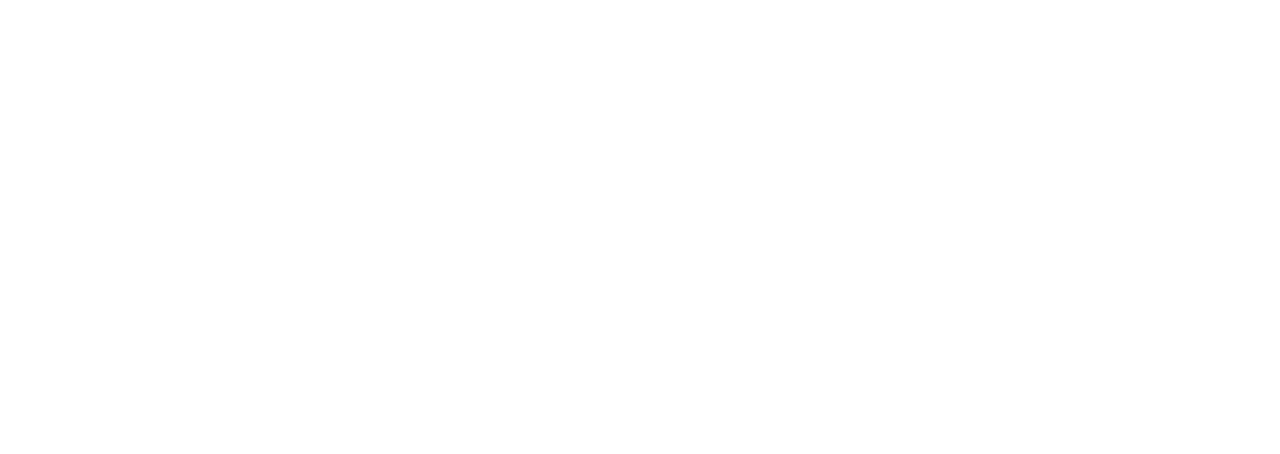
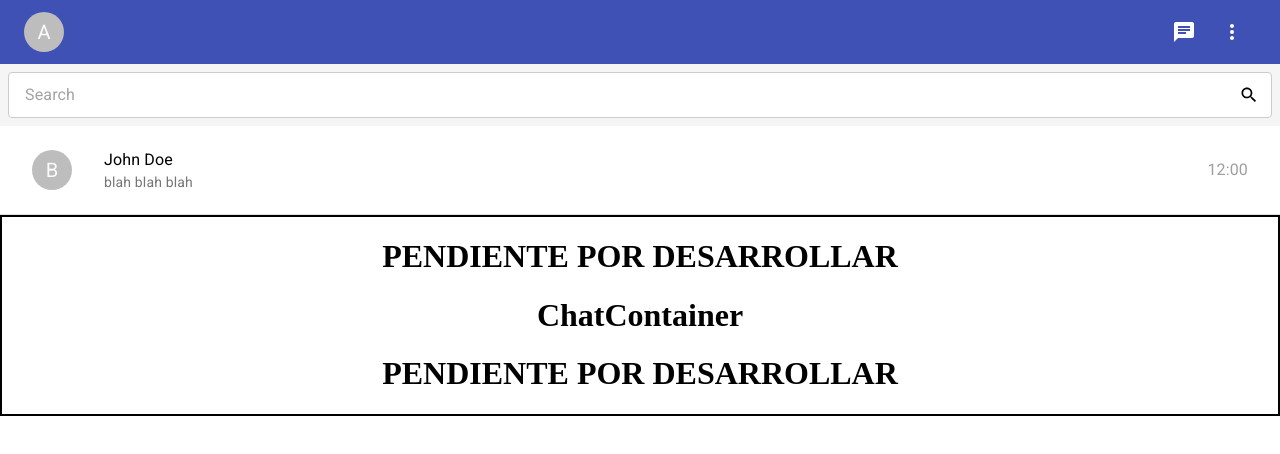
Before and after one commit to Eduardo-L-R/Proyecto-web-mensajeria, a React (Create React App) app in the folder proyecto-mensajeria-tiempo-real/: page /Panel-Inicio in a window 1280 px wide. Shown: the top 454 px of the page. Built offline with nearby package versions, Linux system fonts and the light colour scheme.

Commit message:
Se agrega a Enrutador Sidebar y ChatContainer, en la seccion /Panel-Inicio, se agrega ChatContainer como <h1> Pendiente </h1>

```diff
--- a/proyecto-mensajeria-tiempo-real/src/components/enrutador.jsx
+++ b/proyecto-mensajeria-tiempo-real/src/components/enrutador.jsx
@@ -2,6 +2,8 @@
 import {Route, Switch} from 'react-router-dom'
 import IniciarSession from './iniciar-sesion/SignIn';
 import Registrarse from './registrarse/SignUp';
+import Sidebar from './panel-inicio/sidebar/SideBar';
+import ChatContainer from './panel-inicio/contenedor-chat/ChatContainer';
 // import PanelDeInicio from './panel-inicio/'
 
 export const Enrutador = ()=>{
@@ -16,6 +18,10 @@
             <Route path="/Registro">
                 <Registrarse />
             </Route>
+            <Route path="/Panel-Inicio">
+                <Sidebar />
+                <ChatContainer />
+            </Route>
         </Switch>
     )
 };
--- a/proyecto-mensajeria-tiempo-real/src/components/panel-inicio/contenedor-chat/ChatContainer.jsx
+++ b/proyecto-mensajeria-tiempo-real/src/components/panel-inicio/contenedor-chat/ChatContainer.jsx
@@ -0,0 +1,11 @@
+import React from 'react';
+
+export default function ChatContainer(){
+    return(
+        <div style={{border:"solid 2px black"}}>
+        <h1 style={{textAlign:"center"}}>PENDIENTE POR DESARROLLAR</h1>
+        <h1 style={{textAlign:"center"}}>ChatContainer</h1>
+        <h1 style={{textAlign:"center"}}>PENDIENTE POR DESARROLLAR</h1>
+        </div>
+    )
+};
--- a/proyecto-mensajeria-tiempo-real/src/components/panel-inicio/sidebar/SideBar.jsx
+++ b/proyecto-mensajeria-tiempo-real/src/components/panel-inicio/sidebar/SideBar.jsx
@@ -1,7 +1,7 @@
 import React from 'react'
-import Navbar from './Navbar'
-import SearchBar from './SearchBar'
-import ConversationList from './ConversationList'
+import Navbar from './Componentes-Sidebar/Navbar';
+import SearchBar from './Componentes-Sidebar/SearchBar';
+import ConversationList from './Componentes-Sidebar/ConversationList';
 
 function SideBar() {
   return (
```
Also changed, not shown: proyecto-mensajeria-tiempo-real/src/components/panel-inicio/sidebar/Componentes-Sidebar/ConversationList.jsx (renamed from proyecto-mensajeria-tiempo-real/src/components/panel-inicio/sidebar/ConversationList.jsx), proyecto-mensajeria-tiempo-real/src/components/panel-inicio/sidebar/Componentes-Sidebar/Navbar.jsx (renamed from proyecto-mensajeria-tiempo-real/src/components/panel-inicio/sidebar/Navbar.jsx), proyecto-mensajeria-tiempo-real/src/components/panel-inicio/sidebar/Componentes-Sidebar/SearchBar.jsx (renamed from proyecto-mensajeria-tiempo-real/src/components/panel-inicio/sidebar/SearchBar.jsx).
